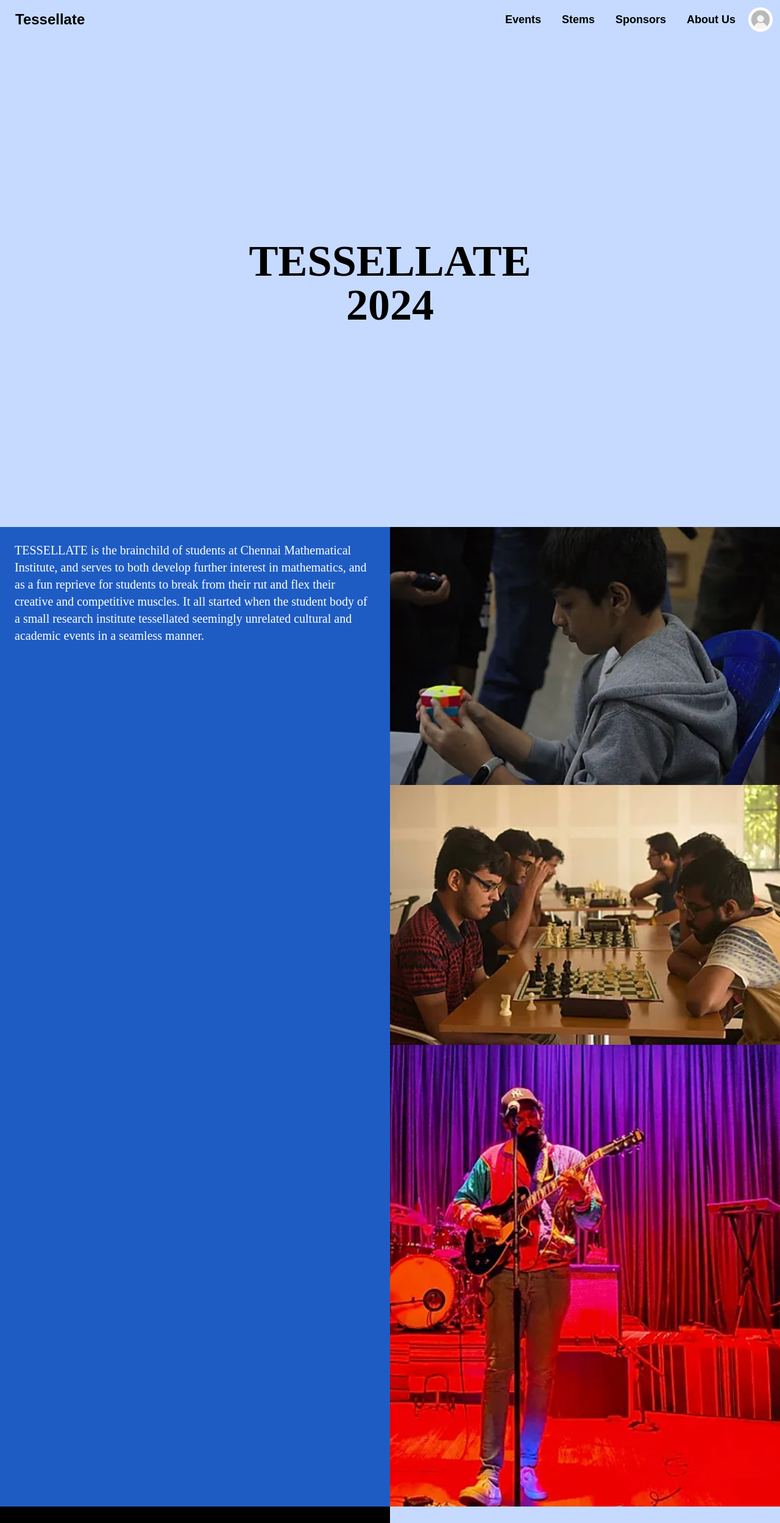
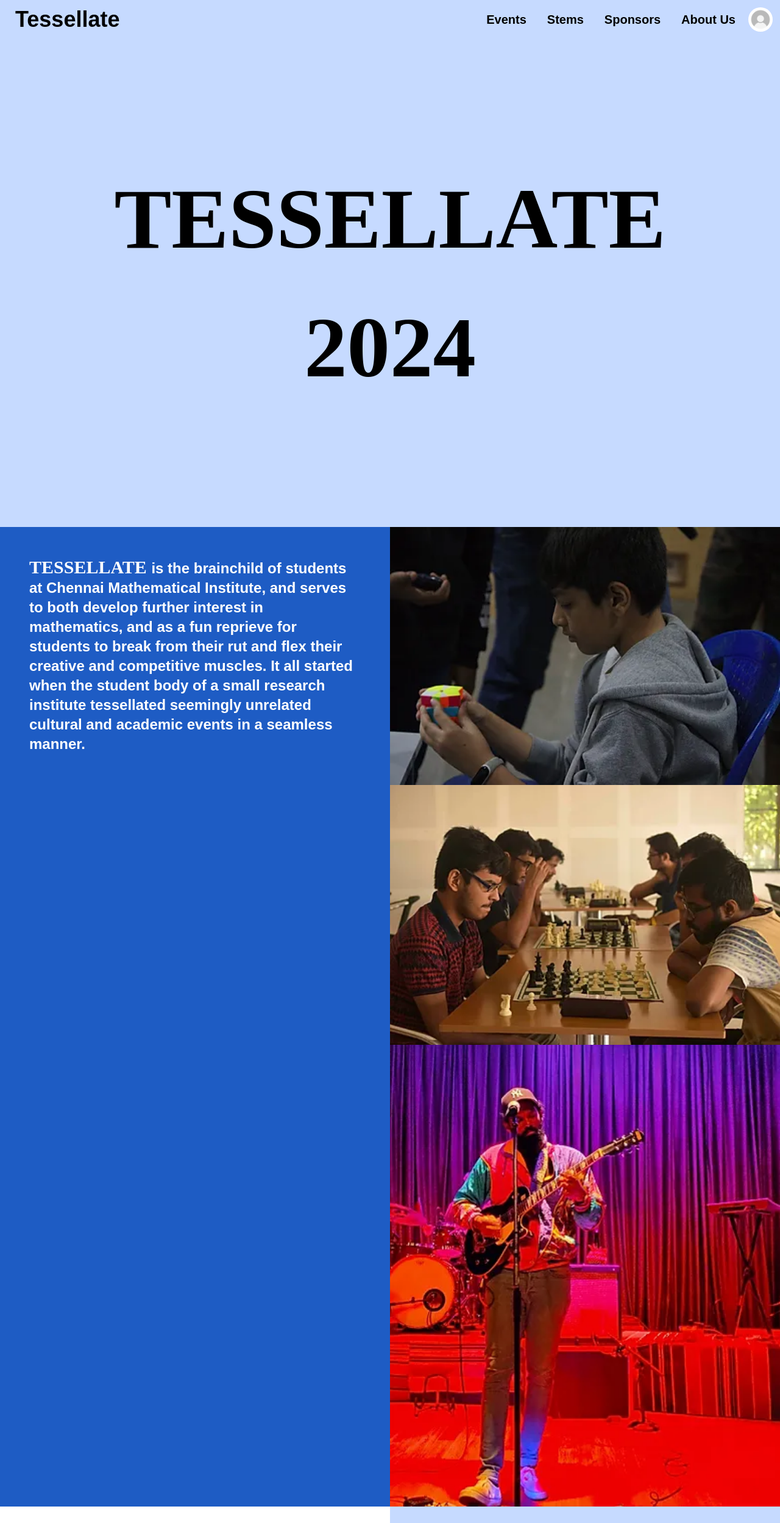
Before and after one commit to Tessellate-CMI/tessellate-frontend, a SvelteKit app: page / in a window 1280 px wide. Shown: the top 2497 px of the page at 61% size. Built offline with nearby package versions, Linux system fonts and the light colour scheme; a web font is replaced by a local one.

Commit message:
refactor(component): fixed font size and padding on header and main page
Made the font size larger and increased the padding on the main page

```diff
--- a/src/routes/(app)/Navbar.svelte
+++ b/src/routes/(app)/Navbar.svelte
@@ -6,15 +6,15 @@
 
 <div class="navbar bg-main-blue font-sans text-black">
     <div class="flex-1">
-        <a class="btn btn-ghost text-2xl normal-case" href="/">Tessellate</a>
+        <a class="btn btn-ghost text-4xl normal-case" href="/">Tessellate</a>
     </div>
 
     {#if innerWidth > 640}
         <div class="gap flex-none">
-            <button class="btn btn-ghost normal-case text-lg"><a href="/events">Events</a></button>
-            <button class="btn btn-ghost normal-case text-lg"><a href="/stems/">Stems</a></button>
-            <button class="btn btn-ghost normal-case text-lg"><a href="/sponsors">Sponsors</a></button>
-            <button class="btn btn-ghost normal-case text-lg"><a href="/about-us">About Us</a></button>
+            <button class="btn btn-ghost normal-case text-xl"><a href="/events">Events</a></button>
+            <button class="btn btn-ghost normal-case text-xl"><a href="/stems/">Stems</a></button>
+            <button class="btn btn-ghost normal-case text-xl"><a href="/sponsors">Sponsors</a></button>
+            <button class="btn btn-ghost normal-case text-xl"><a href="/about-us">About Us</a></button>
         </div>
     {:else}
         <details class="dropdown dropdown-end">
--- a/src/routes/+page.svelte
+++ b/src/routes/+page.svelte
@@ -7,16 +7,14 @@
 <Navbar />
 
 <div class="hero min-h-screen bg-main-blue text-black">
-    <div class="hero-content text-center">
-        <h1 class="text-center font-display text-5xl font-bold sm:text-7xl">
-            TESSELLATE <br /> 2024
-        </h1>
+    <div class="hero-content text-center font-display font-bold" style="font-size: 11vw">
+        TESSELLATE <br /> 2024
     </div>
 </div>
 
 <div class="grid grid-cols-1 sm:grid-cols-2">
-    <div class="text-white font-display bg-second-blue p-6 text-xl">
-        TESSELLATE is the brainchild of students at Chennai Mathematical Institute, and serves to
+    <div class="text-white font-sans bg-second-blue p-12 text-2xl font-semibold">
+        <span class="font-bold font-display text-3xl">TESSELLATE </span>is the brainchild of students at Chennai Mathematical Institute, and serves to
         both develop further interest in mathematics, and as a fun reprieve for students to break
         from their rut and flex their creative and competitive muscles. It all started when the
         student body of a small research institute tessellated seemingly unrelated cultural and
@@ -31,16 +29,15 @@
 </div>
 
 <div class="grid grid-cols-1 sm:grid-cols-2 font-sans">
-    <div class="bg-black text-white p-6 text-xl">
-        <img src="svgs/Stems-logo-white-full.svg" alt="">
-        STEMS, a part of our annual college fest Tessellate, is a nationwide contest in
+    <div class="text-white p-12 text-2xl bg-lgray">
+        <span class="font-bold font-display">STEMS</span>, a part of our annual college fest Tessellate, is a nationwide contest in
         Mathematics, Physics and Computer Science. It gives students an opportunity to show off
         their conceptual understanding, win exciting prizes, and attend sessions with world
         renowned mathematicians and scientists.
     </div>
     <div class="grid grid-rows-2">
-        <div class="bg-main-blue text-black p-6 text-5xl font-bold hover:underline"><a href="/events/">Cultural Events <span class="font-thin">&#8594;</span></a></div>
-        <div class="bg-second-blue text-white p-6 text-5xl font-bold hover:underline"><a href=".">Competitions <span class="font-thin">&#8594;</span></a></div>
+        <div class="bg-main-blue text-black p-12 text-6xl font-bold hover:underline"><a href="/events/">Cultural Events <span>&#8594;</span></a></div>
+        <div class="bg-second-blue text-white p-12 text-6xl font-bold hover:underline"><a href=".">Competitions <span>&#8594;</span></a></div>
     </div>
 </div>
 
```
